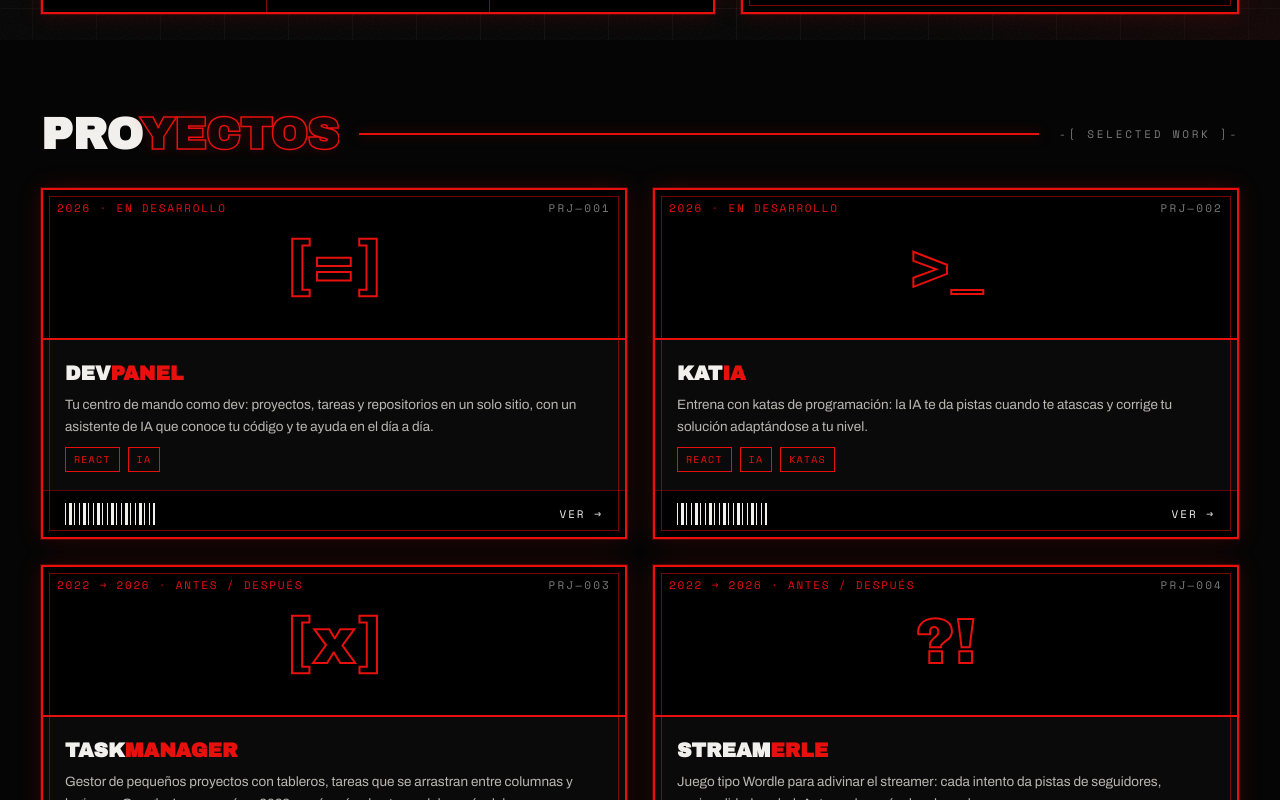
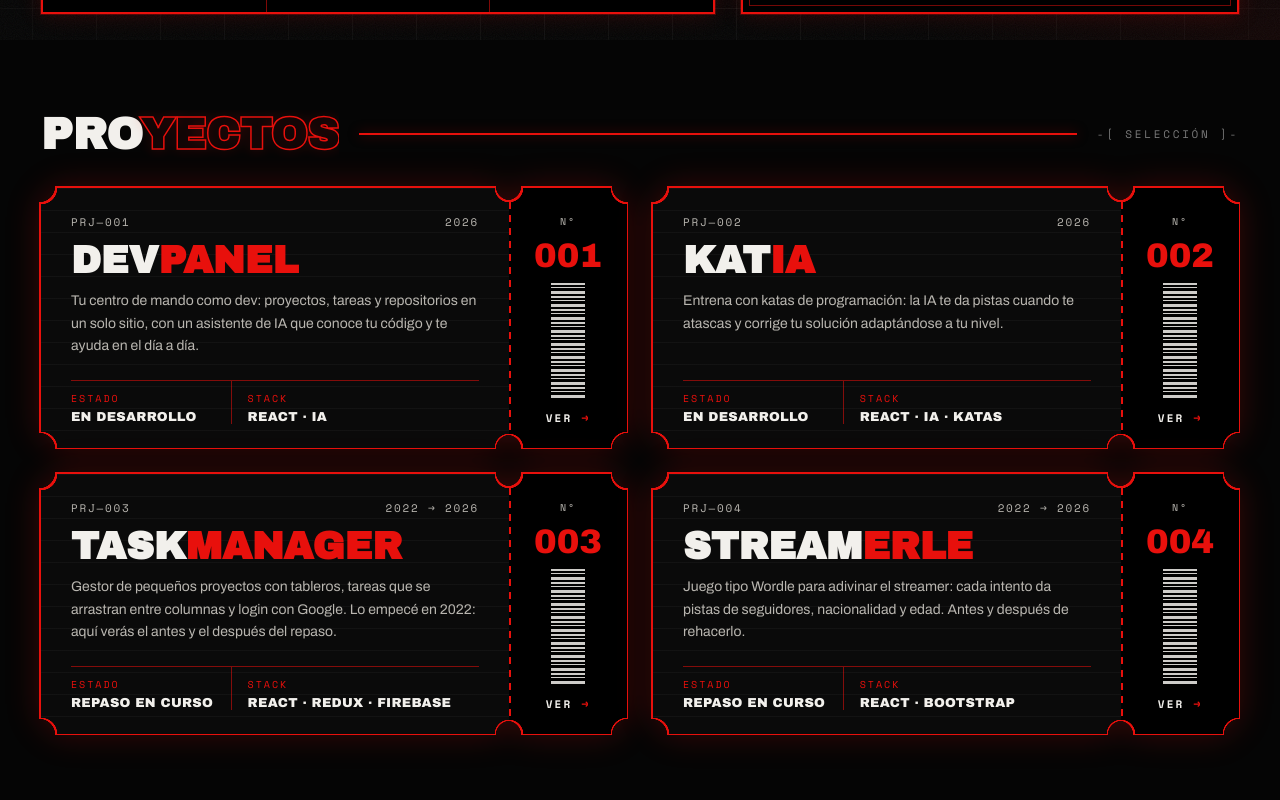
Before and after one commit to emepuchades/my-porfolio, a React (Vite) app: page / in a window 1280 px wide. Shown: the part 760-1560 px from the top of the page. Built offline with nearby package versions, Linux system fonts and the light colour scheme.

Commit message:
feat: redesign project cards as cinema tickets

```diff
--- a/src/components/ProjectCard/ProjectCard.jsx
+++ b/src/components/ProjectCard/ProjectCard.jsx
@@ -1,39 +1,46 @@
 import { Link } from 'react-router-dom';
 import { projectPath } from '../../data/projects';
-import { cx } from '../../utils/cx';
 import styles from './ProjectCard.module.css';
 
+const serialOf = (code) => code.split('—')[1] ?? code;
+
 export default function ProjectCard({ project }) {
-  const { id, code, status, glyph, titleStart, titleEnd, description, tags } = project;
+  const { id, code, titleStart, titleEnd, description, tags, specs } = project;
   const title = `${titleStart}${titleEnd}`;
 
   return (
-    <article className={cx('frame', styles.card)}>
-      <div className={styles.thumb}>
-        <span className={styles.glyph}>{glyph}</span>
-        <span className={styles.status}>{status}</span>
-        <span className={styles.code}>{code}</span>
+    <Link className={styles.ticket} to={projectPath(id)} aria-label={`Ver proyecto ${title}`}>
+      <article className={styles.paper}>
+        <div className={styles.main}>
+          <div className={styles.topline}>
+            <span>{code}</span>
+            <span>{specs.year}</span>
           </div>
-      <div className={styles.body}>
           <h3 className={styles.title}>
             {titleStart}
             <span className={styles.titleEnd}>{titleEnd}</span>
           </h3>
           <p className={styles.description}>{description}</p>
-        <div className={styles.tags}>
-          {tags.map((tag) => (
-            <span key={tag} className={styles.tag}>
-              {tag}
+          <dl className={styles.fields}>
+            <div className={styles.field}>
+              <dt>Estado</dt>
+              <dd>{specs.state}</dd>
+            </div>
+            <div className={styles.field}>
+              <dt>Stack</dt>
+              <dd>{tags.join(' · ')}</dd>
+            </div>
+          </dl>
+        </div>
+        <div className={styles.stub} aria-hidden="true">
+          <span className={styles.serialLabel}>Nº</span>
+          <span className={styles.serial}>{serialOf(code)}</span>
+          <span className={styles.barcode} />
+          <span className={styles.cta}>
+            Ver <span className={styles.arrow}>→</span>
           </span>
-          ))}
-        </div>
-      </div>
-      <div className={styles.foot}>
-        <div className={styles.barcode} aria-hidden="true" />
-        <Link className={styles.link} to={projectPath(id)} aria-label={`Ver proyecto ${title}`}>
-          Ver <span className={styles.arrow}>→</span>
-        </Link>
         </div>
       </article>
+    </Link>
   );
 }
--- a/src/components/ProjectCard/ProjectCard.module.css
+++ b/src/components/ProjectCard/ProjectCard.module.css
@@ -1,65 +1,61 @@
-.card {
+.ticket {
+  --corner: 16px;
+  --notch: 14px;
+  --stub: 118px;
+  --cut-x: calc(100% - var(--stub));
+  display: block;
   height: 100%;
+  color: var(--white);
+  text-decoration: none;
+  filter: drop-shadow(1.5px 0 0 var(--red)) drop-shadow(-1.5px 0 0 var(--red)) drop-shadow(0 1.5px 0 var(--red))
+    drop-shadow(0 -1.5px 0 var(--red)) drop-shadow(0 0 16px rgba(232, 16, 12, 0.22));
+  transition: transform 300ms var(--ease-out);
+}
+
+.paper {
+  --mask:
+    radial-gradient(circle at 0 0, #0000 var(--corner), #000 calc(var(--corner) + 0.5px)),
+    radial-gradient(circle at 100% 0, #0000 var(--corner), #000 calc(var(--corner) + 0.5px)),
+    radial-gradient(circle at 0 100%, #0000 var(--corner), #000 calc(var(--corner) + 0.5px)),
+    radial-gradient(circle at 100% 100%, #0000 var(--corner), #000 calc(var(--corner) + 0.5px)),
+    radial-gradient(circle at var(--cut-x) 0, #0000 var(--notch), #000 calc(var(--notch) + 0.5px)),
+    radial-gradient(circle at var(--cut-x) 100%, #0000 var(--notch), #000 calc(var(--notch) + 0.5px));
+  display: flex;
+  height: 100%;
+  min-height: 260px;
+  background:
+    linear-gradient(rgba(242, 240, 236, 0.035) 1px, transparent 1px) 0 0 / 100% 22px,
+    var(--panel);
+  -webkit-mask: var(--mask);
+  -webkit-mask-composite: source-in;
+  mask: var(--mask);
+  mask-composite: intersect;
+}
+
+.main {
+  flex: 1;
+  min-width: 0;
   display: flex;
   flex-direction: column;
-  padding: 0;
-  transition:
-    transform 300ms var(--ease-out),
-    box-shadow 300ms var(--ease-out);
+  gap: 12px;
+  padding: 26px 30px 24px;
 }
 
-.thumb {
-  position: relative;
-  height: 150px;
-  overflow: hidden;
+.topline {
   display: flex;
-  align-items: center;
-  justify-content: center;
-  background: var(--black);
-  border-bottom: 2px solid var(--red);
-}
-
-.glyph {
-  position: relative;
-  font-family: var(--font-display);
-  font-size: 64px;
-  color: transparent;
-  -webkit-text-stroke: 2px var(--red);
-}
-
-.status {
-  position: absolute;
-  top: 10px;
-  left: 14px;
+  justify-content: space-between;
   font-family: var(--font-mono);
   font-size: 11px;
-  color: var(--red);
   letter-spacing: 0.16em;
-  text-transform: uppercase;
-}
-
-.code {
-  position: absolute;
-  top: 10px;
-  right: 14px;
-  font-family: var(--font-mono);
-  font-size: 11px;
-  color: var(--grey);
-  letter-spacing: 0.2em;
-}
-
-.body {
-  flex: 1;
-  display: flex;
-  flex-direction: column;
-  gap: 10px;
-  padding: 22px 22px 18px;
+  color: var(--white-muted);
 }
 
 .title {
   font-family: var(--font-display);
-  font-size: 20px;
+  font-size: clamp(30px, 3vw, 50px);
+  line-height: 0.95;
   text-transform: uppercase;
+  overflow-wrap: anywhere;
 }
 
 .titleEnd {
@@ -68,95 +64,205 @@
 
 .description {
   flex: 1;
-  font-size: 13.5px;
+  max-width: 62ch;
+  font-size: 14px;
   line-height: 1.6;
   color: var(--white-muted);
 }
 
-.tags {
-  display: flex;
-  flex-wrap: wrap;
-  gap: 8px;
+.fields {
+  display: grid;
+  grid-template-columns: minmax(0, 0.9fr) minmax(0, 1.4fr);
+  margin: 4px 0 0;
+  border-top: 1px solid var(--red-line);
 }
 
-.tag {
-  padding: 4px 8px;
-  border: 1px solid var(--red);
-  color: var(--red);
+.field {
+  padding-top: 10px;
+}
+
+.field + .field {
+  padding-left: 16px;
+  border-left: 1px solid var(--red-line);
+}
+
+.field dt {
+  margin-bottom: 4px;
   font-family: var(--font-mono);
   font-size: 10px;
-  letter-spacing: 0.12em;
+  letter-spacing: 0.2em;
+  color: var(--red);
   text-transform: uppercase;
 }
 
-.foot {
+.field dd {
+  margin: 0;
+  font-family: var(--font-display);
+  font-size: 13px;
+  letter-spacing: 0.02em;
+  text-transform: uppercase;
+}
+
+.stub {
+  position: relative;
+  flex: none;
+  width: var(--stub);
   display: flex;
+  flex-direction: column;
   align-items: center;
-  justify-content: space-between;
-  padding: 12px 22px;
-  border-top: 1px solid rgba(232, 16, 12, 0.4);
+  gap: 10px;
+  padding: 26px 0 22px;
   background: var(--black);
 }
 
-.barcode {
-  height: 22px;
-  width: 90px;
-  background: repeating-linear-gradient(
-    90deg,
-    var(--white) 0 1px,
-    transparent 1px 4px,
-    var(--white) 4px 7px,
-    transparent 7px 9px,
-    var(--white) 9px 10px,
-    transparent 10px 14px
-  );
+.stub::before {
+  content: '';
+  position: absolute;
+  top: var(--notch);
+  bottom: var(--notch);
+  left: 0;
+  width: 2px;
+  background: repeating-linear-gradient(180deg, var(--red) 0 7px, transparent 7px 13px);
 }
 
-.link {
+.serialLabel {
+  font-family: var(--font-mono);
+  font-size: 10px;
+  letter-spacing: 0.2em;
+  color: var(--white-muted);
+}
+
+.serial {
+  font-family: var(--font-display);
+  font-size: 34px;
+  line-height: 1;
+  color: var(--red);
+}
+
+.barcode {
+  flex: 1;
+  width: 34px;
+  min-height: 60px;
+  background: repeating-linear-gradient(
+    180deg,
+    var(--white) 0 2px,
+    transparent 2px 4px,
+    var(--white) 4px 5px,
+    transparent 5px 8px,
+    var(--white) 8px 11px,
+    transparent 11px 13px
+  );
+  opacity: 0.85;
+}
+
+.cta {
   font-family: var(--font-mono);
   font-size: 11px;
-  letter-spacing: 0.18em;
-  color: var(--white);
-  text-decoration: none;
+  font-weight: 700;
+  letter-spacing: 0.2em;
   text-transform: uppercase;
-  transition: color var(--duration-hover) ease;
 }
 
 .arrow {
   display: inline-block;
+  color: var(--red);
   transition: transform 250ms var(--ease-out);
 }
 
-.link:hover,
-.link:focus-visible {
-  color: var(--red);
-}
-
-.link:focus-visible {
-  outline: 2px solid var(--red);
-  outline-offset: 3px;
+.ticket:focus-visible {
+  outline: 2px solid var(--white);
+  outline-offset: 6px;
 }
 
 @media (hover: hover) and (pointer: fine) {
-  .card:hover {
+  .ticket:hover {
     transform: translateY(-4px);
-    box-shadow:
-      0 0 0 1px rgba(232, 16, 12, 0.4),
-      0 14px 34px rgba(232, 16, 12, 0.18);
   }
 
-  .card:hover .arrow {
+  .ticket:hover .arrow {
     transform: translateX(4px);
   }
 }
 
+@media (max-width: 600px) {
+  .ticket {
+    --stub: 74px;
+  }
+
+  .paper {
+    --mask:
+      radial-gradient(circle at 0 0, #0000 var(--corner), #000 calc(var(--corner) + 0.5px)),
+      radial-gradient(circle at 100% 0, #0000 var(--corner), #000 calc(var(--corner) + 0.5px)),
+      radial-gradient(circle at 0 100%, #0000 var(--corner), #000 calc(var(--corner) + 0.5px)),
+      radial-gradient(circle at 100% 100%, #0000 var(--corner), #000 calc(var(--corner) + 0.5px)),
+      radial-gradient(circle at 0 calc(100% - var(--stub)), #0000 var(--notch), #000 calc(var(--notch) + 0.5px)),
+      radial-gradient(circle at 100% calc(100% - var(--stub)), #0000 var(--notch), #000 calc(var(--notch) + 0.5px));
+    flex-direction: column;
+  }
+
+  .main {
+    padding: 22px 22px 20px;
+  }
+
+  .stub {
+    width: auto;
+    height: var(--stub);
+    flex-direction: row;
+    justify-content: space-between;
+    padding: 0 26px;
+  }
+
+  .stub::before {
+    top: 0;
+    bottom: auto;
+    left: var(--notch);
+    right: var(--notch);
+    width: auto;
+    height: 2px;
+    background: repeating-linear-gradient(90deg, var(--red) 0 7px, transparent 7px 13px);
+  }
+
+  .serialLabel {
+    display: none;
+  }
+
+  .serial {
+    font-size: 26px;
+  }
+
+  .barcode {
+    flex: 1;
+    height: 30px;
+    min-height: 0;
+    max-width: 120px;
+    background: repeating-linear-gradient(
+      90deg,
+      var(--white) 0 2px,
+      transparent 2px 4px,
+      var(--white) 4px 5px,
+      transparent 5px 8px,
+      var(--white) 8px 11px,
+      transparent 11px 13px
+    );
+  }
+
+  .fields {
+    grid-template-columns: 1fr;
+  }
+
+  .field + .field {
+    padding-left: 0;
+    border-left: 0;
+  }
+}
+
 @media (prefers-reduced-motion: reduce) {
-  .card,
+  .ticket,
   .arrow {
     transition: none;
   }
 
-  .card:hover {
+  .ticket:hover {
     transform: none;
   }
 }
--- a/src/components/ProjectsSection/ProjectsSection.jsx
+++ b/src/components/ProjectsSection/ProjectsSection.jsx
@@ -18,7 +18,7 @@ export default function ProjectsSection() {
 
   return (
     <section id={SECTION_IDS.projects} className={styles.section}>
-      <SectionHeading titleStart="Pro" titleEnd="yectos" tag="SELECTED WORK" />
+      <SectionHeading titleStart="Pro" titleEnd="yectos" tag="SELECCIÓN" />
 
       <div id={GRID_ID} className={styles.grid}>
         {visibleProjects.map((project, index) => (
```
Also changed, not shown: src/components/ProjectsSection/ProjectsSection.module.css (line endings or trailing spaces). Lines whose indentation alone changed are shown as unchanged.
